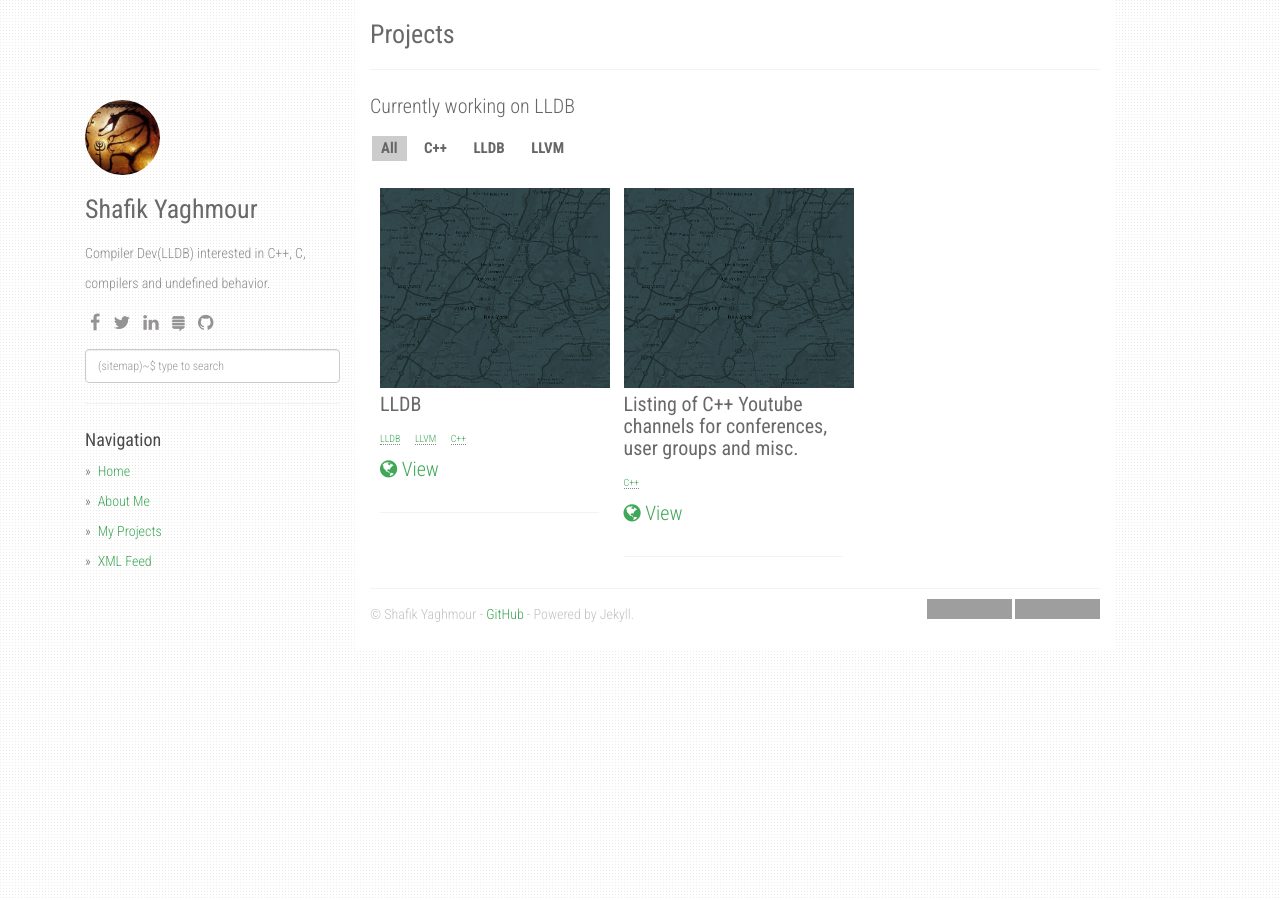
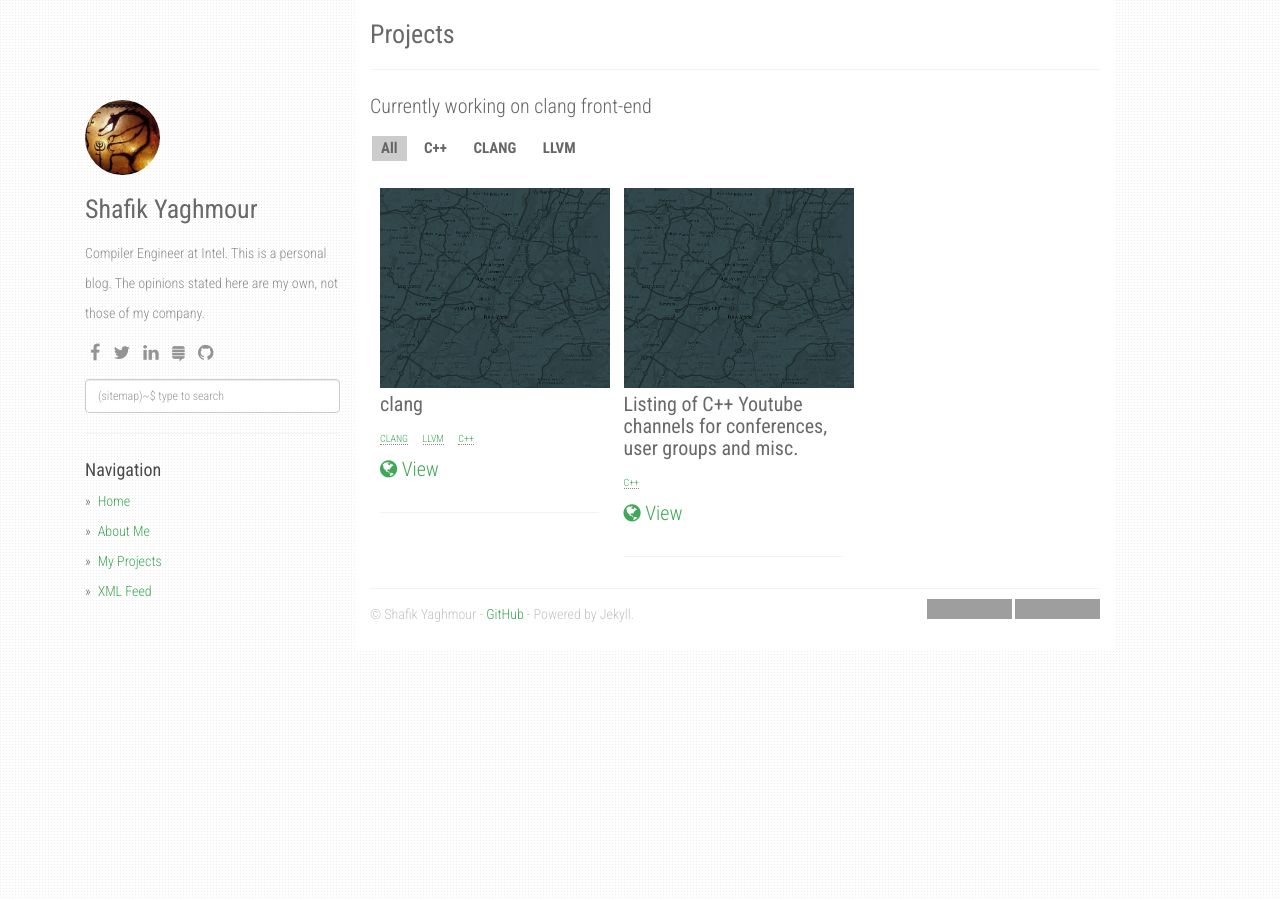
Before and after one commit to shafik/shafik.github.io, a Jekyll site: the page built from projects.md, in a window 1280 px wide. Built offline with Jekyll 4.4.1, drawn with Linux system fonts in a browser that asks for light colours; nearby versions of some CDN libraries; grey boxes are pictures that could not be loaded.

Commit message:
Updating information

```diff
--- a/_config.yml
+++ b/_config.yml
@@ -2,11 +2,10 @@
 description: Blog about C++, C, Undefined Behavior and Compilers
 author: Shafik Yaghmour
 github: https://github.com/shafik
-about: Compiler Dev(LLDB) interested in C++, C, compilers and undefined behavior.
+about: Compiler Engineer at Intel. This is a personal blog.  The opinions stated here are my own, not those of my company.
 disqus_shortname: cpp-and-ub-shafik
 google_analytics: UA-129799970-1
 avatar_url: /static/img/avatar.jpg
-
 enableTags: true
 tagarray: []
 
@@ -44,14 +43,24 @@
 paginate: 20
 per_page: 20
 paginate_path: "/page/:num/"
+
+
+# Build settings
 markdown: kramdown
-gems:
+theme: minima
+plugins:
+  - jekyll-feed
   - jekyll-paginate
   - jekyll-gist
 
-compress_html:
-  clippings: all
-  comments: ["<!-- ", " -->"]
-  endings: all
-  ignore:
-    envs: ['production']
+# Exclude from processing.
+# The following items will not be processed, by default. Create a custom list
+# to override the default setting.
+# exclude:
+#   - Gemfile
+#   - Gemfile.lock
+#   - node_modules
+#   - vendor/bundle/
+#   - vendor/cache/
+#   - vendor/gems/
+#   - vendor/ruby/
--- a/_data/projects.json
+++ b/_data/projects.json
@@ -1,11 +1,11 @@
 [
 	{
-		"slug": "LLDB",
-		"name": "LLDB",
+		"slug": "clang",
+		"name": "clang",
 		"image": "placeholder.jpg",
-		"url": "https://github.com/llvm-mirror/lldb",
+		"url": "https://github.com/llvm/llvm-project/",
 		"date": "",
-		"tags": ["LLDB","LLVM","C++"]
+		"tags": ["CLANG","LLVM","C++"]
 	},
 	{
 		"name": "Listing of C++ Youtube channels for conferences, user groups and misc.",
--- a/projects.md
+++ b/projects.md
@@ -4,4 +4,4 @@
 permalink: /projects/
 ---
 
-Currently working on LLDB
+Currently working on clang front-end
```
Also changed, not shown: about.md (+3 -1 lines).
